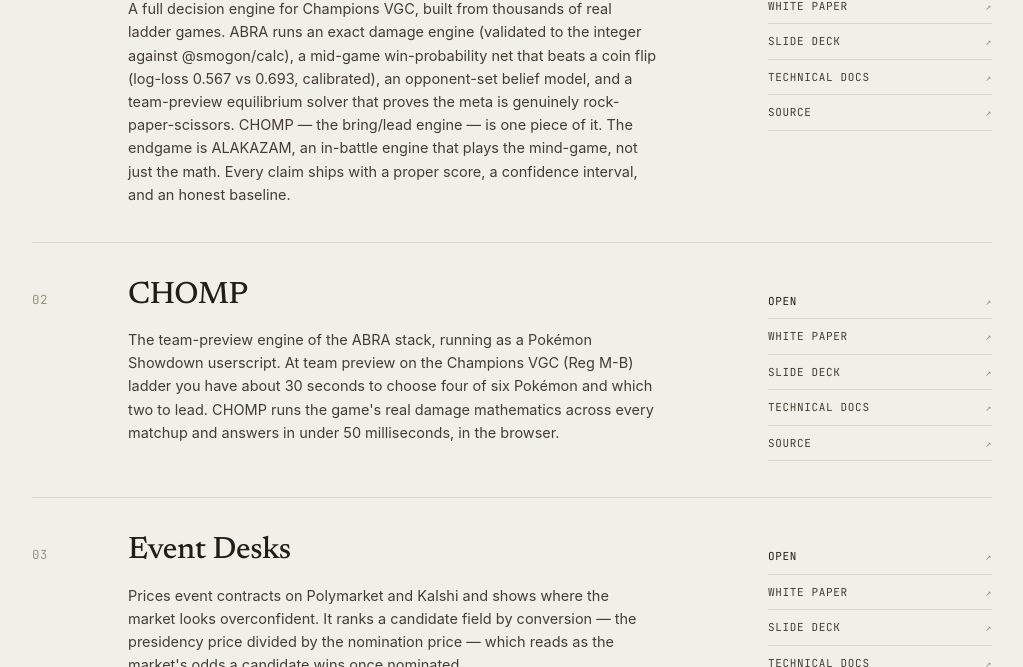
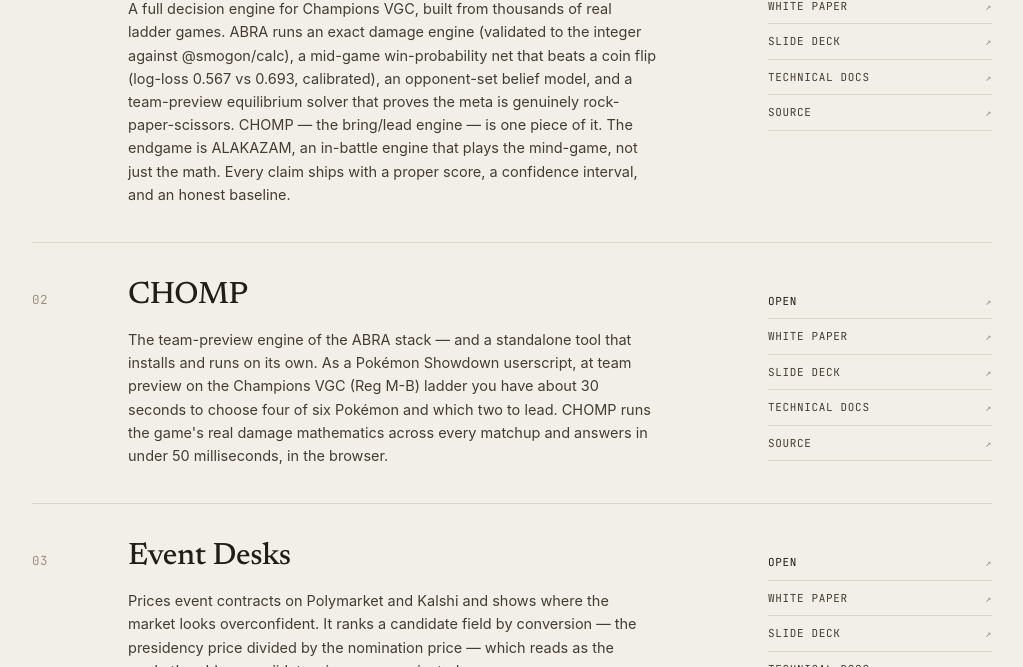
Before and after one commit to willhoop/willhoop.github.io, a plain HTML site: page index.html in a window 1280 px wide. Shown: the part 529-1196 px from the top of the page, without its empty margins (128-1151 px from the left). Drawn offline with Linux system fonts and the light colour scheme.

Commit message:
auto: Thu 07/23/2026 21:59:12.39

```diff
--- a/index.html
+++ b/index.html
@@ -217,8 +217,8 @@
   {
     name: "CHOMP",
     status: "In daily use", live: true,
-    blurb: "ABRA's team-preview arm — real-time bring/lead for Champions VGC.",
-    desc: "The team-preview engine of the ABRA stack, running as a Pokémon Showdown userscript. At team preview on the Champions VGC (Reg M-B) ladder you have about 30 seconds to choose four of six Pokémon and which two to lead. CHOMP runs the game's real damage mathematics across every matchup and answers in under 50 milliseconds, in the browser.",
+    blurb: "ABRA's team-preview engine — and a standalone Showdown userscript you can use on its own.",
+    desc: "The team-preview engine of the ABRA stack — and a standalone tool that installs and runs on its own. As a Pokémon Showdown userscript, at team preview on the Champions VGC (Reg M-B) ladder you have about 30 seconds to choose four of six Pokémon and which two to lead. CHOMP runs the game's real damage mathematics across every matchup and answers in under 50 milliseconds, in the browser.",
     docs: {
       open:   "https://github.com/willhoop/chomp",
       paper:  doc({local:"docs/CHOMP/CHOMP-whitepaper.html", src:"Pokemon/CHOMP/docs/CHOMP-whitepaper.md"}),
```
